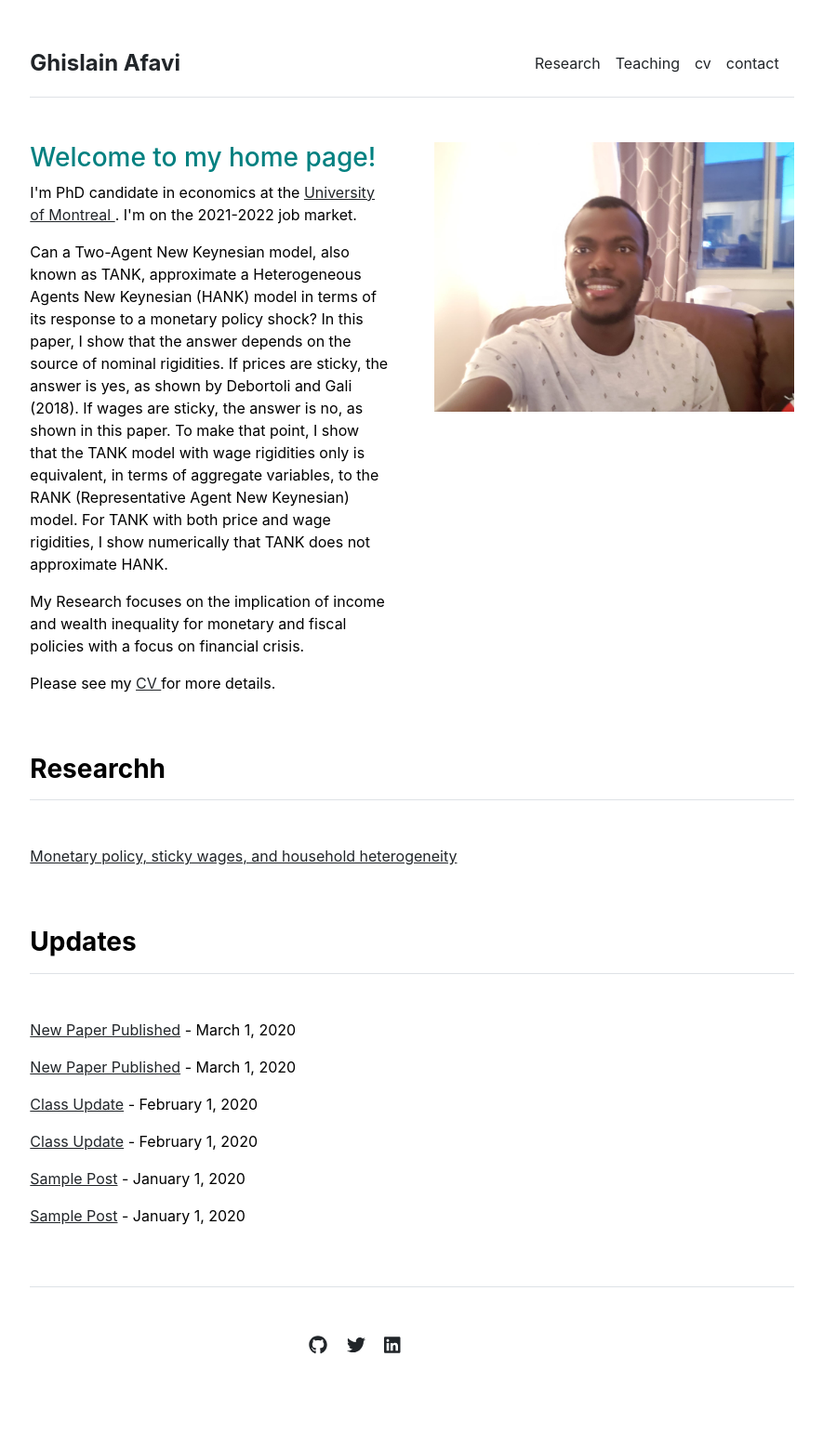
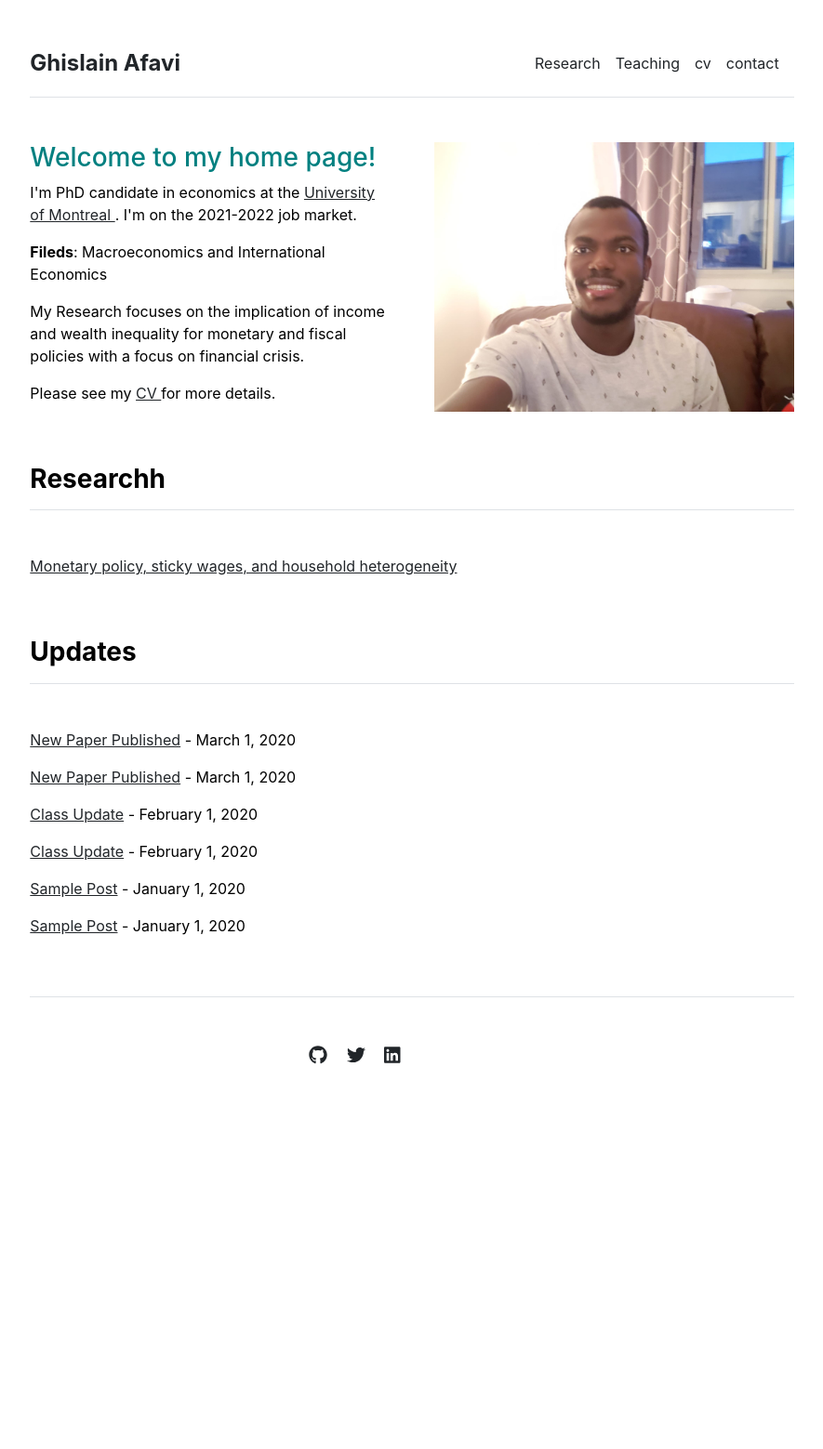
Before and after one commit to ghislainafavi/ghislainafavi.github.io, a Jekyll site: the page built from index.md, in a window 1280 px wide. Shown: the whole page at 93% size, without its empty margins (197-1082 px from the left). Built offline with Jekyll 4.4.1, drawn with Linux system fonts in a browser that asks for light colours; after the commit the page ends 1247 px from its top, so only the background shows below that.

Commit message:
Update home.html

```diff
--- a/_layouts/home.html
+++ b/_layouts/home.html
@@ -9,7 +9,7 @@ layout: default
   <div class="col-md-6">
     <h3 style="color:Teal"> Welcome to my home page!</h3>
     <p> I'm PhD candidate in economics at the <a href="https://sceco.umontreal.ca/english/home/"> University of Montreal </a>. I'm on the 2021-2022 job market. </p>
-     <p> Can a Two-Agent New Keynesian model, also known as TANK, approximate a Heterogeneous Agents New Keynesian (HANK) model in terms of its response to a monetary policy shock? In this paper, I show that the answer depends on the source of nominal rigidities. If prices are sticky, the answer is yes, as shown by Debortoli and Gali (2018). If wages are sticky, the answer is no, as shown in this paper. To make that point, I show that the TANK model with wage rigidities only is equivalent, in terms of aggregate variables, to the RANK (Representative Agent New Keynesian) model. For TANK with both price and wage rigidities, I show numerically that TANK does not approximate HANK.</p>
+     <p> <b>Fileds</b>: Macroeconomics and International Economics</p>
        <p> My Research focuses on the implication of income and wealth inequality for monetary and fiscal policies with a focus on financial crisis.</p>
          <p> Please see my <a href="https://github.com/ghislainafavi/ghislainafavi.com/blob/gh-pages/CV_AFAVI.pdf/"> CV </a> for more details.</p>
       </div>
```
